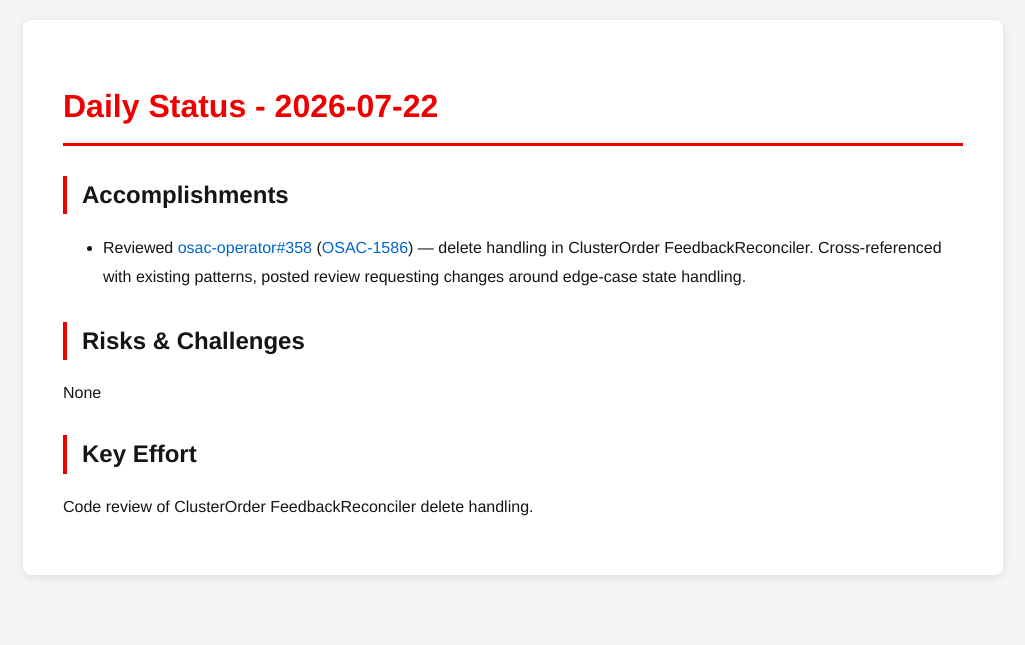
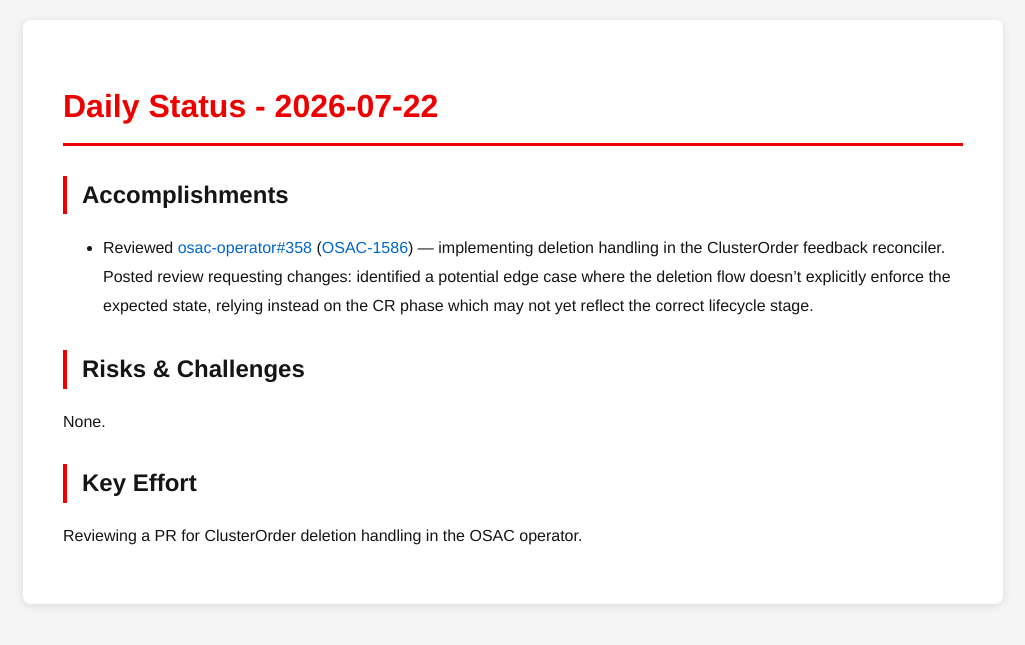
Before and after one commit to tzvatot/daily-status, a Jekyll site: the page built from 2026-07-22.md, in a window 1280 px wide. Shown: the top 645 px of the page, without its empty margins (127-1152 px from the left). Built offline with Jekyll 4.4.1, drawn with Linux system fonts in a browser that asks for light colours.

Commit message:
Daily status update - 2026-07-22

```diff
--- a/2026-07-22.md
+++ b/2026-07-22.md
@@ -7,10 +7,10 @@ date: 2026-07-22
 # Daily Status - 2026-07-22
 
 ## Accomplishments
-- Reviewed [osac-operator#358](https://github.com/osac-project/osac-operator/pull/358) ([OSAC-1586](https://redhat.atlassian.net/browse/OSAC-1586)) — delete handling in ClusterOrder FeedbackReconciler. Cross-referenced with existing patterns, posted review requesting changes around edge-case state handling.
+- Reviewed [osac-operator#358](https://github.com/osac-project/osac-operator/pull/358) ([OSAC-1586](https://redhat.atlassian.net/browse/OSAC-1586)) — implementing deletion handling in the ClusterOrder feedback reconciler. Posted review requesting changes: identified a potential edge case where the deletion flow doesn't explicitly enforce the expected state, relying instead on the CR phase which may not yet reflect the correct lifecycle stage.
 
 ## Risks & Challenges
-None
+None.
 
 ## Key Effort
-Code review of ClusterOrder FeedbackReconciler delete handling.
+Reviewing a PR for ClusterOrder deletion handling in the OSAC operator.
```
